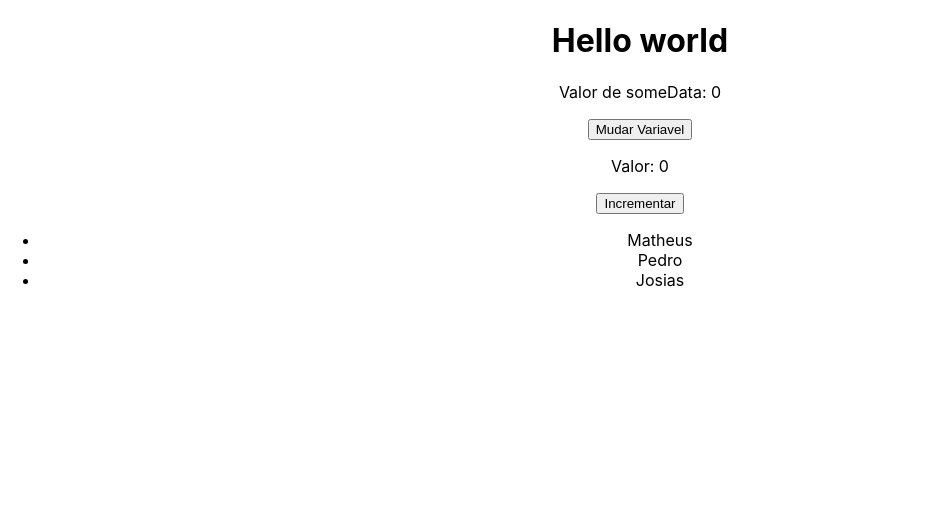
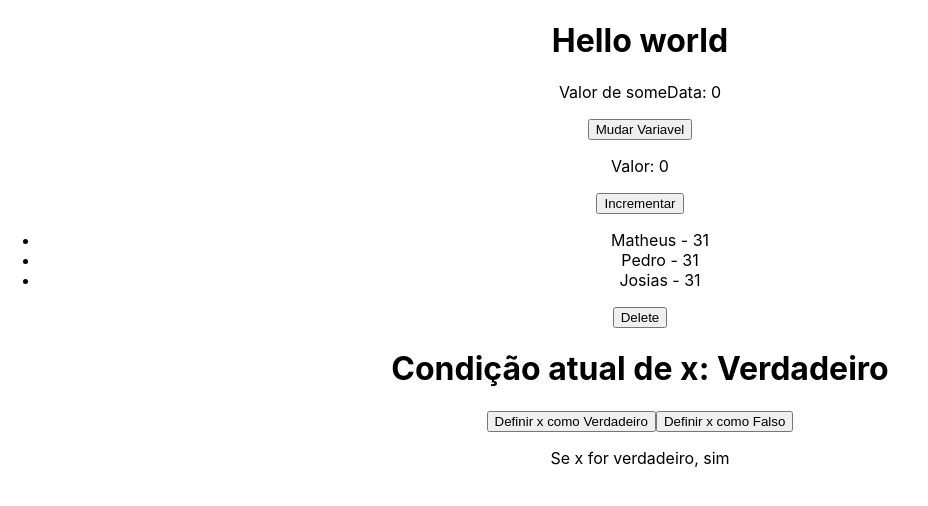
Before and after one commit to Cauasebastian/codespaces-react, a React (Vite) app: page / in a window 1280 px wide. Shown: the top 506 px of the page, without its empty margins (0-928 px from the left). Built offline with nearby package versions, Linux system fonts and the light colour scheme.

Commit message:
if else e operador ternario

```diff
--- a/src/App.jsx
+++ b/src/App.jsx
@@ -3,6 +3,7 @@ import { useState } from 'react';
 import './App.css';
 import ManageData from './components/ManageData';
 import ListRender from './components/ListRender';
+import ConditionalRender from './components/ConditionalRender';
 
 
 function App() {
@@ -11,6 +12,7 @@ function App() {
       <h1>Hello world</h1>
       <ManageData/>
       <ListRender/>
+      <ConditionalRender/>
     </div>
   );
 }
--- /dev/null
+++ b/src/components/ConditionalRender.jsx
@@ -0,0 +1,24 @@
+import React, { useState } from 'react';
+
+function ConditionalRender() {
+    const [x, setX] = useState(true);
+
+    const handleSetXTrue = () => {
+        setX(true);
+    };
+
+    const handleSetXFalse = () => {
+        setX(false);
+    };
+
+    return (
+        <div>
+            <h1>Condição atual de x: {x ? 'Verdadeiro' : 'Falso'}</h1>
+            <button onClick={handleSetXTrue}>Definir x como Verdadeiro</button>
+            <button onClick={handleSetXFalse}>Definir x como Falso</button>
+            <p>{x ? 'Se x for verdadeiro, sim' : 'Se x for falso, não'}</p>
+        </div>
+    );
+}
+
+export default ConditionalRender;
--- a/src/components/ListRender.jsx
+++ b/src/components/ListRender.jsx
@@ -1,15 +1,37 @@
-import {useState} from 'react'
+import React, { useState } from 'react';
 
 function ListRender() {
-    const [list] = useState(["Matheus","Pedro","Josias"])
-  return (
-    <ul>
-        {list.map((item) =>(
-                <li>{item}</li>
-        ))}
-    </ul>
+    // Defina o estado dos usuários
+    const [users, setUsers] = useState([
+        { id: 1, name: "Matheus", age: 31 },
+        { id: 224323424324, name: "Pedro", age: 31 },
+        { id: 23342432232, name: "Josias", age: 31 },
+    ]);
 
-  )
+    // Função para excluir um usuário aleatório
+    const deleteRandom = () => {
+        // Gere um número aleatório entre 0 e o comprimento da lista de usuários
+        const randomNumber = Math.floor(Math.random() * users.length);
+        // Filtrar a lista de usuários excluindo o usuário com o índice aleatório
+        const updatedUsers = users.filter((_, index) => index !== randomNumber);
+        // Atualize o estado dos usuários
+        setUsers(updatedUsers);
+    }
+
+    return (
+        <div>
+            <ul>
+                {/* Renderize a lista de usuários */}
+                {users.map((user) => (
+                    <li key={user.id}>
+                        {user.name} - {user.age}
+                    </li>
+                ))}
+            </ul>
+            {/* Botão para excluir um usuário aleatório */}
+            <button onClick={deleteRandom}>Delete</button>
+        </div>
+    )
 }
 
-export default ListRender
+export default ListRender;
```
